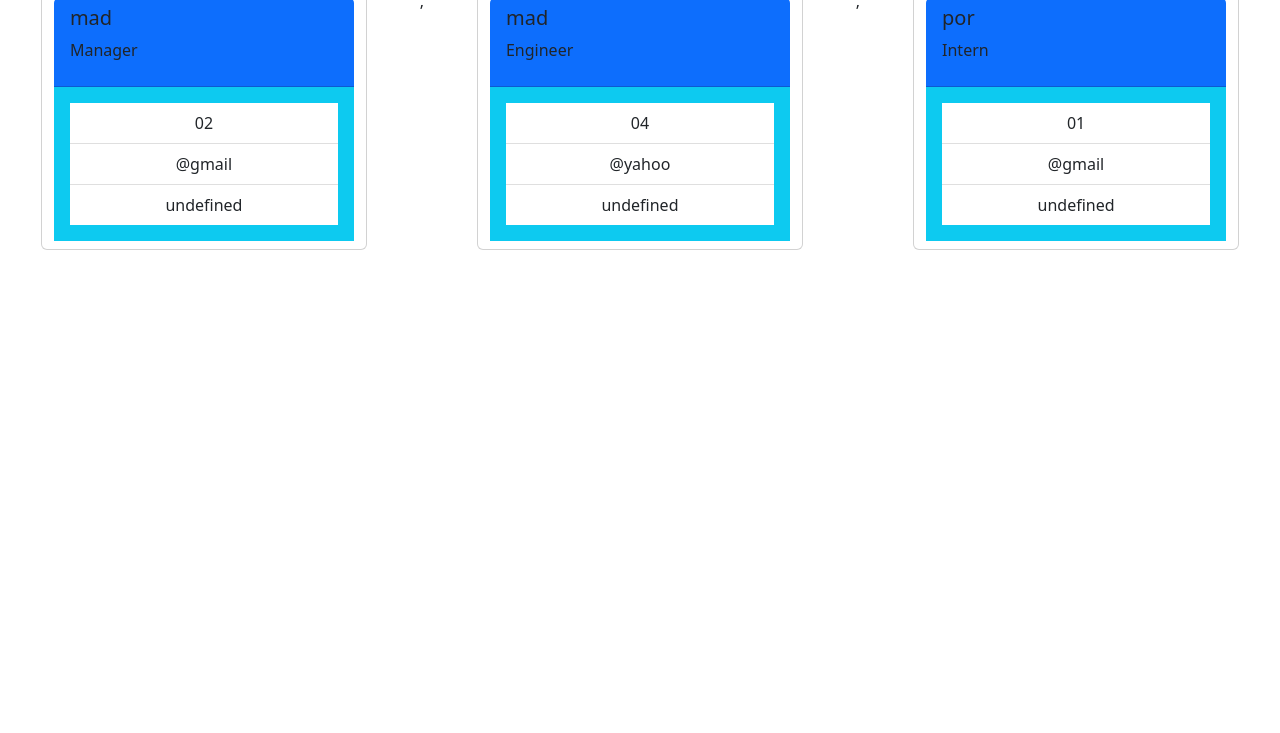
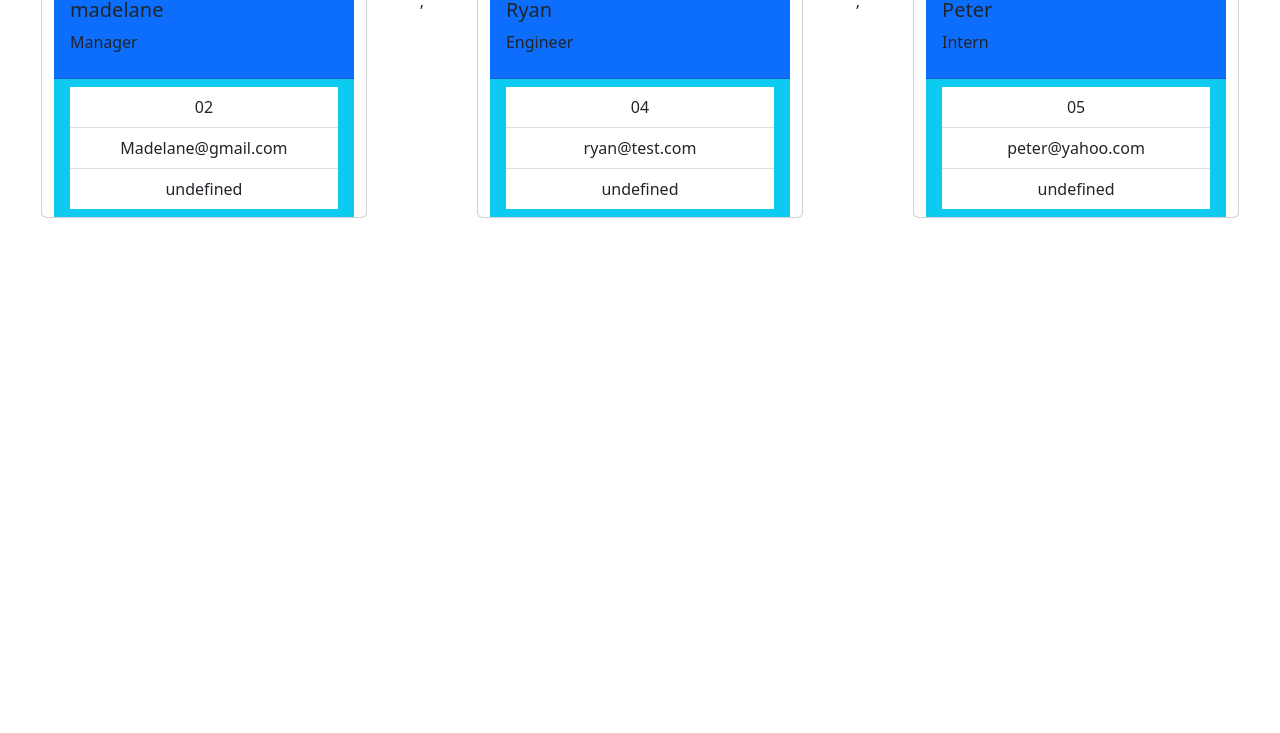
Before and after one commit to msadia27/Team-Portfolio-Generator, a website: page dist/index.html in a window 1280 px wide. Shown: the part 67-800 px from the top of the page. Drawn offline with nearby package versions, Linux system fonts and the light colour scheme; files that its build step writes are made by us from their sources.

Commit message:
new html file

```diff
--- a/dist/index.html
+++ b/dist/index.html
@@ -16,46 +16,46 @@
 
     <div class = "employee row justify-content-center">
 
-            <div class="card col-12 col-md-3 m-auto py-2">
+            <div class="card col-12 col-md-3 m-auto">
               <div class="card-header bg-primary">
-                <h5>mad</h5>
+                <h5>madelane</h5>
                 <p>Manager</p>
               </div>
 
-              <div class="card-body text-bg-info text-center">
+              <div class="card-body text-bg-info text-center py-2">
                 <ul class="list-group list-group-flush">
                   <li class="list-group-item">02</li>
-                  <li class="list-group-item">@gmail</li>
+                  <li class="list-group-item">Madelane@gmail.com</li>
                   <li class="list-group-item">undefined</li>
                 </ul>
               </div>
             </div>
             ,
-            <div class="card col-12 col-md-3 m-auto py-2">
+            <div class="card col-12 col-md-3 m-auto">
               <div class="card-header bg-primary">
-                <h5>mad</h5>
+                <h5>Ryan</h5>
                 <p>Engineer</p>
               </div>
 
-              <div class="card-body text-bg-info text-center">
+              <div class="card-body text-bg-info text-center py-2">
                 <ul class="list-group list-group-flush">
                   <li class="list-group-item">04</li>
-                  <li class="list-group-item">@yahoo</li>
+                  <li class="list-group-item">ryan@test.com</li>
                   <li class="list-group-item">undefined</li>
                 </ul>
               </div>
             </div>
             ,
-            <div class="card col-12 col-md-3 m-auto py-2">
+            <div class="card col-12 col-md-3 m-auto">
               <div class="card-header bg-primary">
-                <h5>por</h5>
+                <h5>Peter</h5>
                 <p>Intern</p>
               </div>
 
-              <div class="card-body text-bg-info text-center">
+              <div class="card-body text-bg-info text-center py-2">
                 <ul class="list-group list-group-flush">
-                  <li class="list-group-item">01</li>
-                  <li class="list-group-item">@gmail</li>
+                  <li class="list-group-item">05</li>
+                  <li class="list-group-item">peter@yahoo.com</li>
                   <li class="list-group-item">undefined</li>
                 </ul>
               </div>
```
